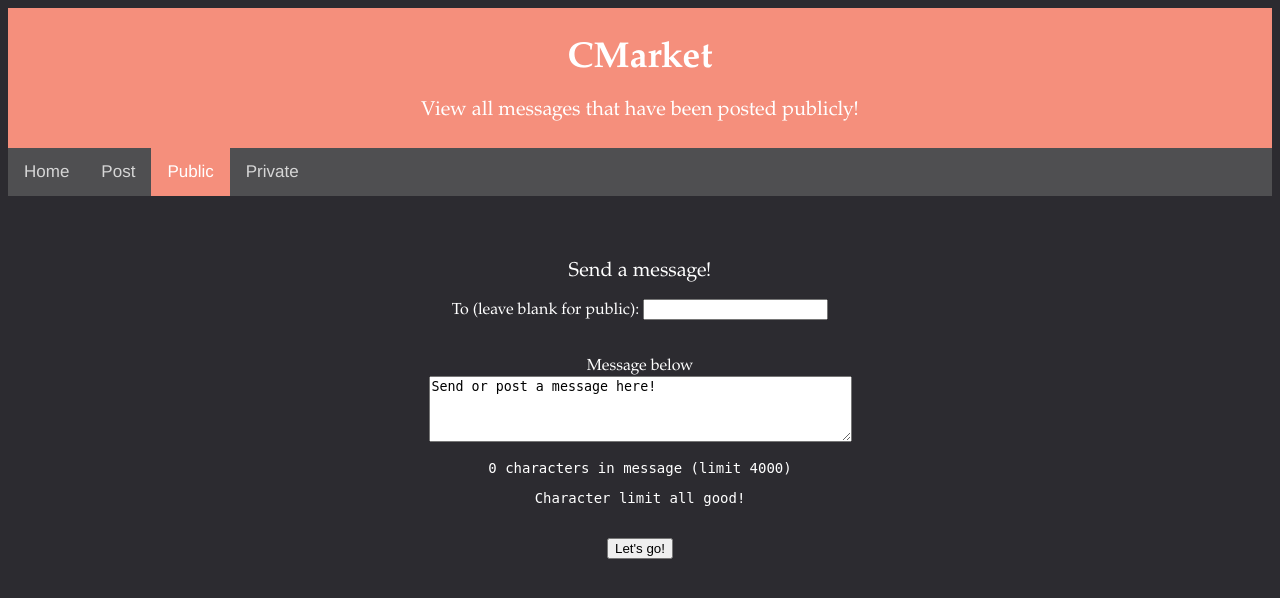
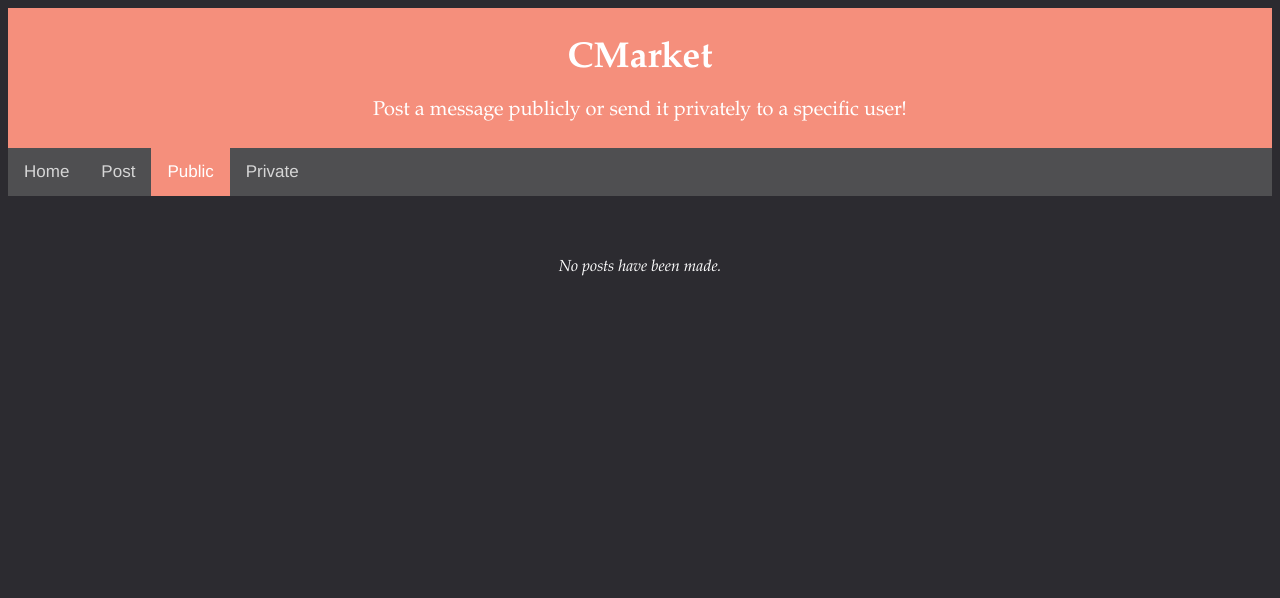
Before and after one commit to Toby-Tang/CMarketProject, a Django app: page /public/ in a window 1280 px wide. Shown: the top 598 px of the page. Run offline with Django 3.2, Linux system fonts and the light colour scheme; data that the repository does not hold is empty.

Commit message:
Hi there

```diff
--- a/CMarket/static/CMarket/style.css
+++ b/CMarket/static/CMarket/style.css
@@ -49,7 +49,7 @@ table.admin, th.admin, td.admin, tr.admin {
 th.admin {
   font-weight: bold;
 }
-table.files, th.files, td.files, tr.files {
+table.content, th.content, td.content, tr.content {
   border: 0;
   border-collapse: collapse;
   padding: 5px;
@@ -60,6 +60,13 @@ table.files, th.files, td.files, tr.files {
   text-align: left;
   margin-left: auto;
   margin-right: auto;
+}
+table.content {
+  margin-left: 20%;
+  margin-right: 20%;
+}
+th.content {
+  font-weight: bold;
 }
 label {
   color: var(--text);
--- a/CMarket/views.py
+++ b/CMarket/views.py
@@ -1,9 +1,6 @@
-from django.http import HttpResponse, HttpResponseRedirect
 from django.shortcuts import get_object_or_404, render, redirect
-from django.urls import reverse
 from django.contrib.auth.models import User, auth
-
-from .models import Question, Choice, Message, Post
+from .models import Message, Post
 
 
 def home(request):
@@ -56,45 +53,21 @@ def post(request):
         else:
             try:
                 Message.objects.create(target=target, content=content, origin=origin)
-                return render(request, "CMarket/post.html", {"status": "Message successful sent!"})
+                return render(request, "CMarket/post.html", {"status": "Message successfully sent!"})
             except:
                 return render(request, "CMarket/post.html", {"status": "An expected error has occurred."})
 
 
 def public(request):
-    return render(request, "CMarket/public.html")
+    posts = Post.objects.all()
+    context = {"posts": posts}
+    return render(request, "CMarket/public.html", context)
 
 
 def private(request):
-    return render(request, "CMarket/private.html")
-
-
-def index(request):
-    latest_question_list = Question.objects.order_by("-pub_date")[:5]
-    context = {"latest_question_list": latest_question_list}
-    return render(request, "CMarket/index.html", context)
-
-
-def detail(request, question_id):
-    question = get_object_or_404(Question, pk=question_id)
-    return render(request, "CMarket/detail.html", {"question": question})
-
-
-def results(request, question_id):
-    question = get_object_or_404(Question, pk=question_id)
-    return render(request, "CMarket/results.html", {"question": question})
-
-
-def vote(request, question_id):
-    question = get_object_or_404(Question, pk=question_id)
-    try:
-        selected_choice = question.choice_set.get(pk=request.POST["choice"])
-    except (Keydisp, Choice.DoesNotExist):
-        return render(request, "CMarket/detail.html", {
-            "question": question,
-            "disp_message": "You didn't select a choice.",
-        })
-    else:
-        selected_choice.votes += 1
-        selected_choice.save()
-        return HttpResponseRedirect(reverse("polls:results", args=(question.id,)))
+    if not request.user.is_authenticated:
+        return redirect("/login")
+    temp = Message.objects.all()
+    messages = [i for i in temp if i.target == request.user.username]
+    context = {"messages": messages}
+    return render(request, "CMarket/private.html", context)
--- a/CMarketProject/urls.py
+++ b/CMarketProject/urls.py
@@ -5,7 +5,7 @@ from django.contrib import admin
 from CMarket import views
 
 urlpatterns = [
-    url(r'^admin/', admin.site.urls),
+    #url(r'^admin/', admin.site.urls),
     url(r'^$', views.home, name='home'),
     url(r'^login/', views.login, name='login'),
     url(r'^post/', views.post, name='post'),
--- a/templates/CMarket/public.html
+++ b/templates/CMarket/public.html
@@ -3,13 +3,13 @@
 <html lang="en-us">
 	<head>
 		<meta http-equiv="Content-Security-Policy" content="script-src 'self';">
-		<title>CMarket - PUBLIC</title>
+		<title>CMarket - POST</title>
 		<link rel="stylesheet" type="text/css" href="{% static 'CMarket/style.css' %}">
 	</head>
 
 	<div class="header">
 		<h1>CMarket</h1>
-		<h2>View all messages that have been posted publicly!</h2>
+		<h2>Post a message publicly or send it privately to a specific user!</h2>
 	</div>
 
 	 <div class="topnav">
@@ -22,22 +22,16 @@
 	<body>
 		<div class="a">
             <br><br>
-            <h2 id="pagelabel">Send a message!</h2>
-            <form id="postform" method="POST">
-                {% csrf_token %}
-                <label for="target">To (leave blank for public): </label>
-                <input name="target" id="target" type="text"/>
-                <br><br><br>
-                <label for="message">Message below</label>
-                <br>
-                <textarea name="message" id="message" rows="4" cols="50">Send or post a message here!</textarea>
-                <br>
-                <pre id="num">0 characters in message (limit 4000)</pre>
-                <pre id="warning">Character limit all good!</pre>
-                <br>
-                <input id="confirm" type="submit" value="Let's go!" style="vertical-align: middle;"/>
-            </form>
-            <br><br>
+{% if posts %}
+           <table class="content">
+               <tr class="content"><th class="content">Sender</th><th class="content">Message</th></tr>
+    {% for post in posts %}
+               <tr class="content"><td class="content">{{ post.origin }}</td><td class="content">{{ post.content }}</td></tr>
+    {% endfor %}
+       </table>
+{% else %}
+           <h3>No posts have been made.</h3>
+{% endif %}
 		</div>
 	</body>
 </html>
```
Also changed, not shown: CMarket/admin.py (+15 -15 lines), CMarket/models.py (+0 -25 lines), templates/CMarket/logout.html (added, +10 -0 lines), templates/CMarket/private.html (+13 -19 lines), CMarket/migrations/0002_message_post.py (added), 1 other file.
